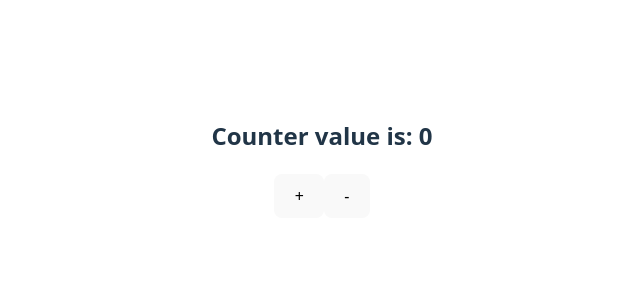
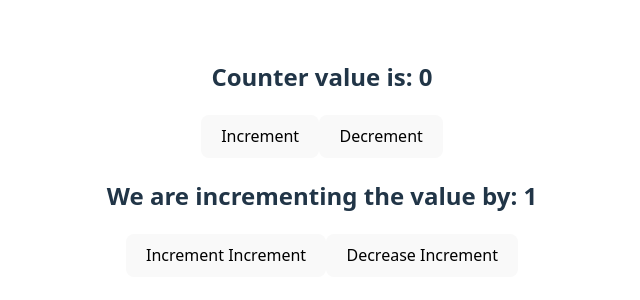
Before and after one commit to spcodegen/react-app-pro, a React (Vite) app: page / in a window 1280 px wide. Shown: the part 242-542 px from the top of the page, without its empty margins (318-958 px from the left). Built offline with nearby package versions, Linux system fonts and the light colour scheme.

Commit message:
Creating Multiple States

```diff
--- a/src/components/Counter.jsx
+++ b/src/components/Counter.jsx
@@ -2,20 +2,32 @@ import React, { useState } from "react";
 
 function Counter() {
   const [count, setcount] = useState(0);
+  const [incrementBy, setIncrementBy] = useState(1);
 
   function increment() {
-    setcount(count + 1);
+    setcount(count + incrementBy);
   }
 
   function decrement() {
-    setcount(count - 1);
+    setcount(count - incrementBy);
+  }
+
+  function increaseIncrement() {
+    setIncrementBy(incrementBy + 1);
+  }
+
+  function decreaseIncrement() {
+    setIncrementBy(incrementBy - 1);
   }
 
   return (
     <div>
       <h2>Counter value is: {count}</h2>
-      <button onClick={increment}>+</button>
-      <button onClick={decrement}>-</button>
+      <button onClick={increment}>Increment</button>
+      <button onClick={decrement}>Decrement</button>
+      <h2>We are incrementing the value by: {incrementBy}</h2>
+      <button onClick={increaseIncrement}>Increment Increment</button>
+      <button onClick={decreaseIncrement}>Decrease Increment</button>
     </div>
   );
 }
```
